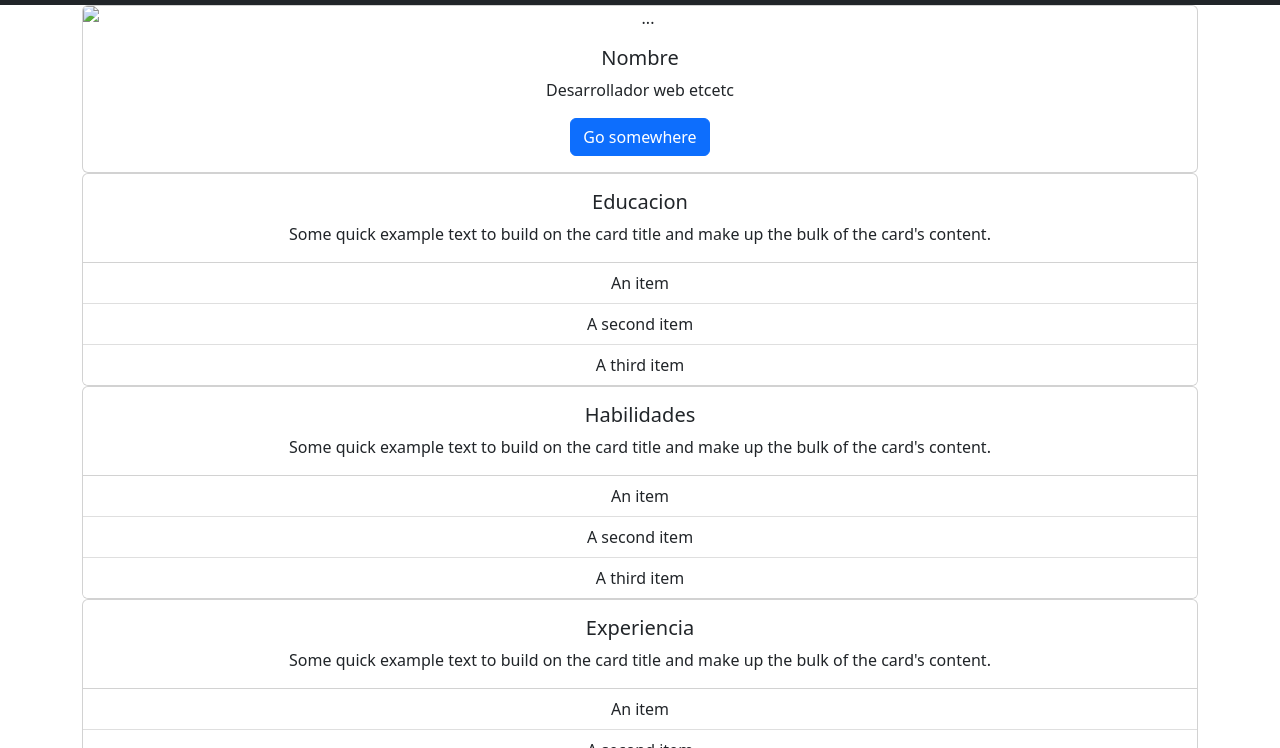
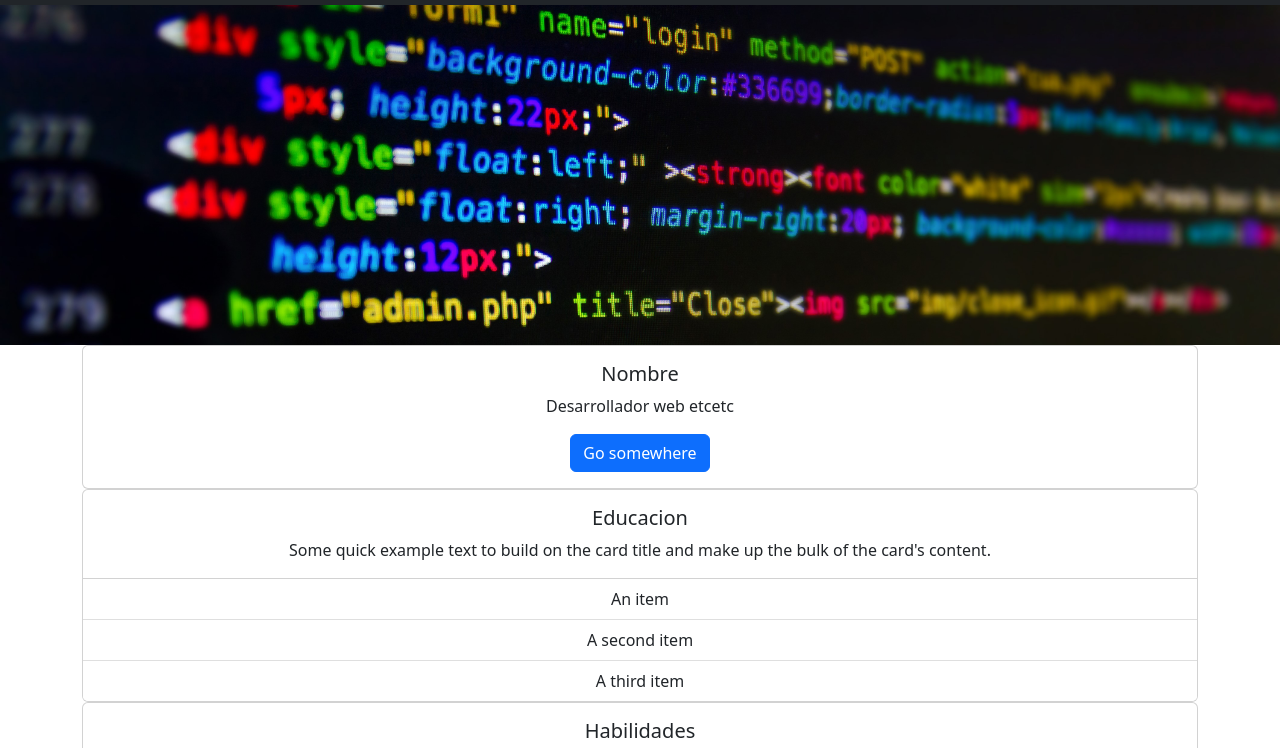
Before and after one commit to JoaquinVeraOrtega/portfolio-frontend, a plain HTML site: page index.html in a window 1280 px wide. Shown: the part 51-799 px from the top of the page. Drawn offline with nearby package versions, Linux system fonts and the light colour scheme.

Commit message:
agrego imagenes

```diff
--- a/index.html
+++ b/index.html
@@ -9,6 +9,7 @@
 <link href="https://cdn.jsdelivr.net/npm/bootstrap@5.2.1/dist/css/bootstrap.min.css" rel="stylesheet" integrity="sha384-iYQeCzEYFbKjA/T2uDLTpkwGzCiq6soy8tYaI1GyVh/UjpbCx/TYkiZhlZB6+fzT" crossorigin="anonymous">
 </head>
 <body>
+  <header>
     <!--barra de navegacion-->
     <nav class="navbar sticky-top bg-dark">
       <div class="container-fluid">
@@ -32,13 +33,17 @@
     </nav>
 
     <!--imagen backgrpund-->
+
+    <img src="./imagenes/img background chica.jpg" class="w-100" alt="">
+
+  </header>
     <!--presentacion-->
     <div>
       <div class="container text-center">
       <div class="row"></div>
         <div class="col-12">
           <div class="card">
-            <img src="..." class="card-img-top" alt="...">
+
             <div class="card-body">
               <h5 class="card-title">Nombre</h5>
               <p class="card-text">Desarrollador web etcetc</p>
```
